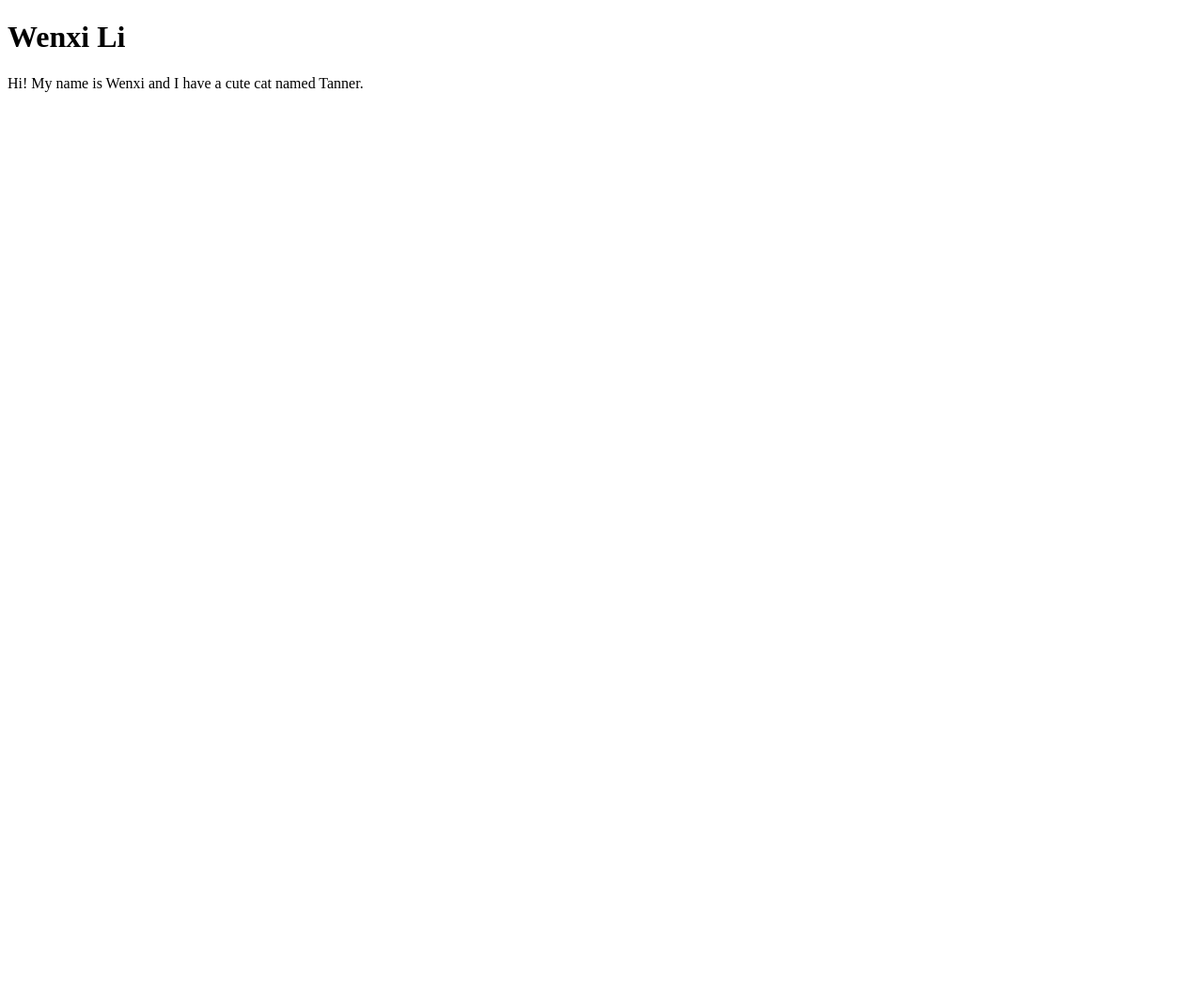
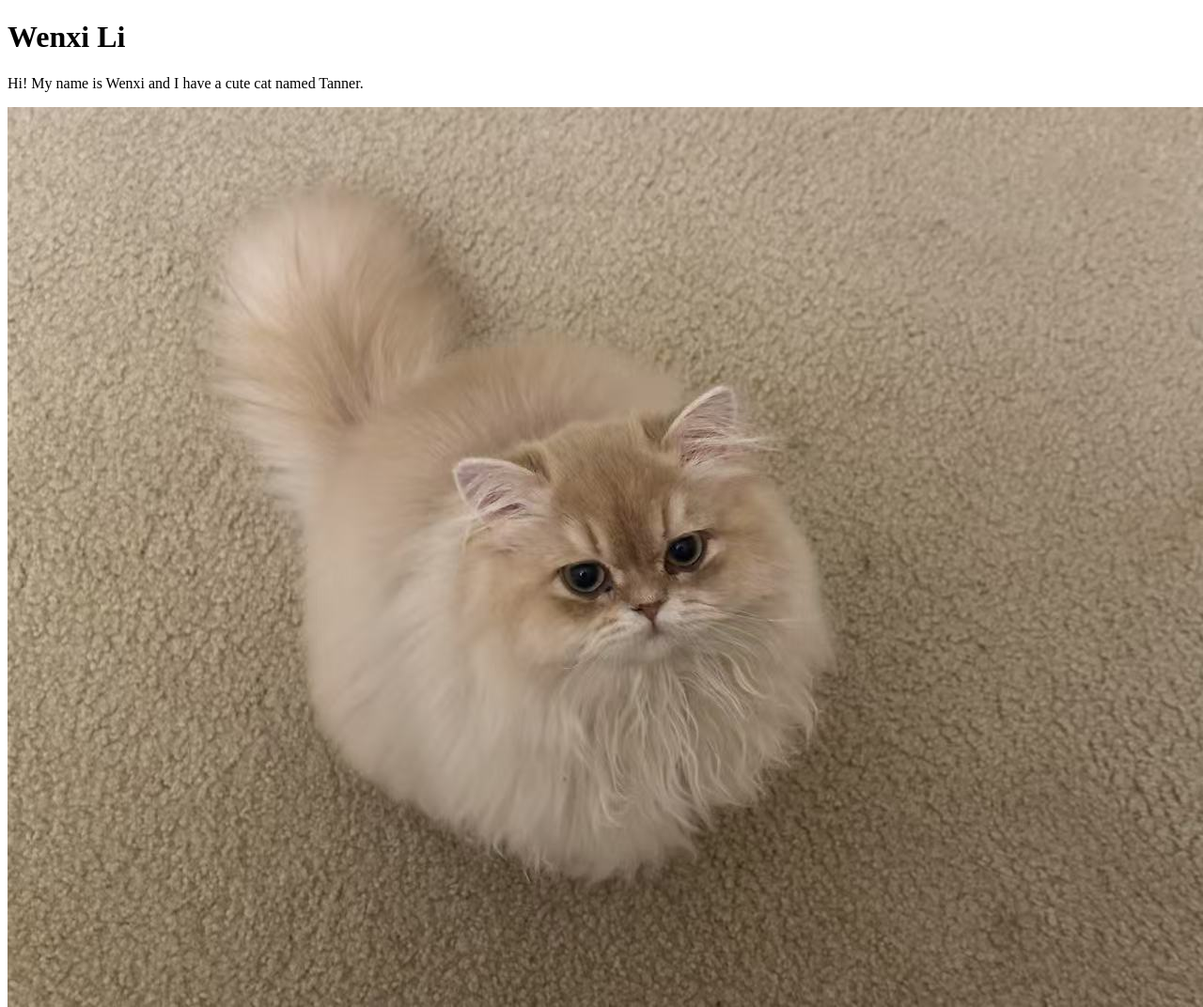
Before and after one commit to wel055/portfolio, a plain HTML site: page index.html in a window 1280 px wide. Shown: the whole page at 94% size. Before the commit the page ends 800 px from the top, so only its background shows below. Drawn offline with Linux system fonts and the light colour scheme.

Commit message:
Update index.html

```diff
--- a/index.html
+++ b/index.html
@@ -8,5 +8,6 @@
 <body>
     <h1>Wenxi Li</h1>
     <p>Hi! My name is Wenxi and I have a cute cat named Tanner.</p>
+    <img src="images/Tanner2.jpg" alt="Tanner, my cute cat looking at the camera" />
 </body>
 </html>
```
